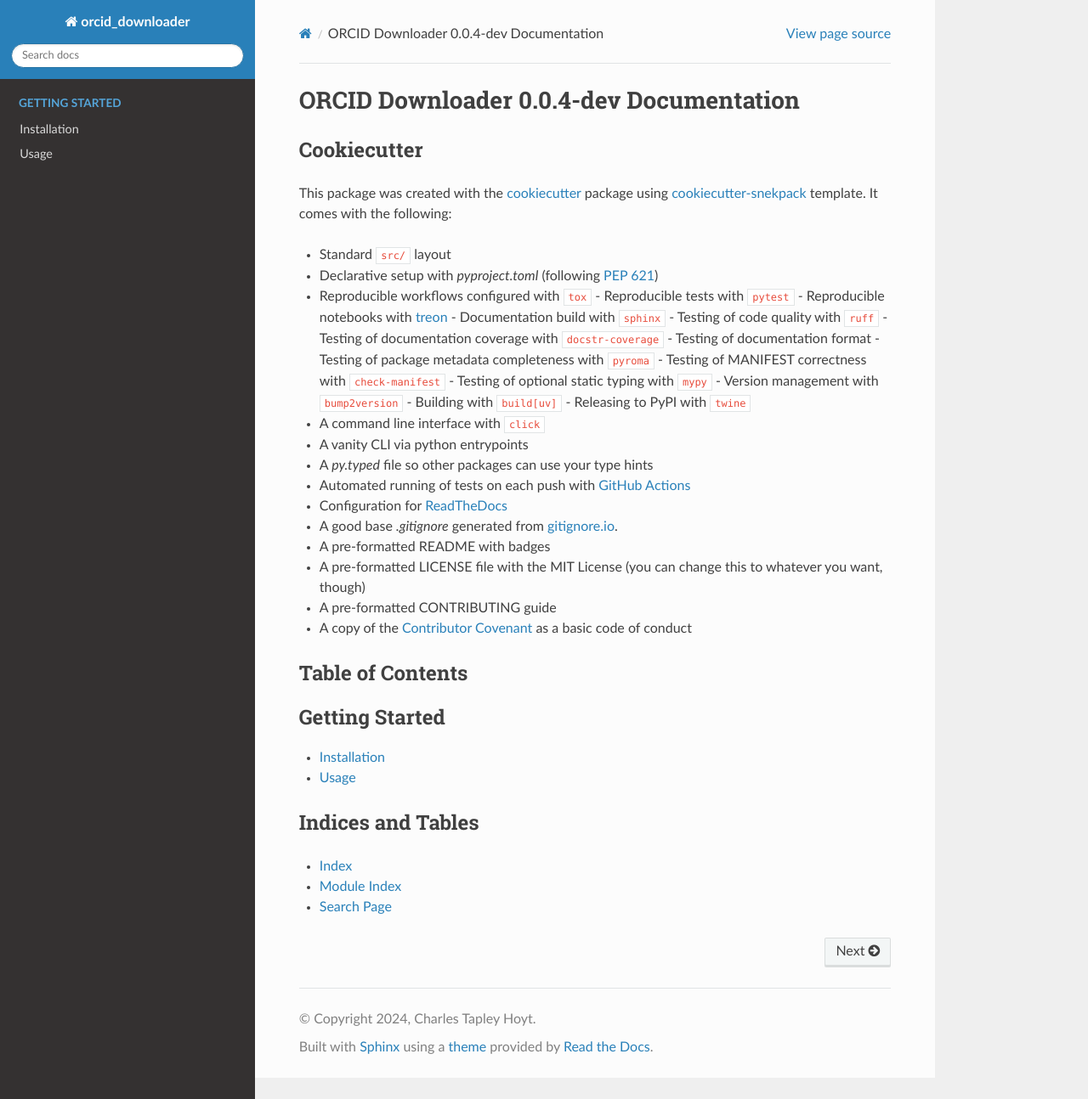
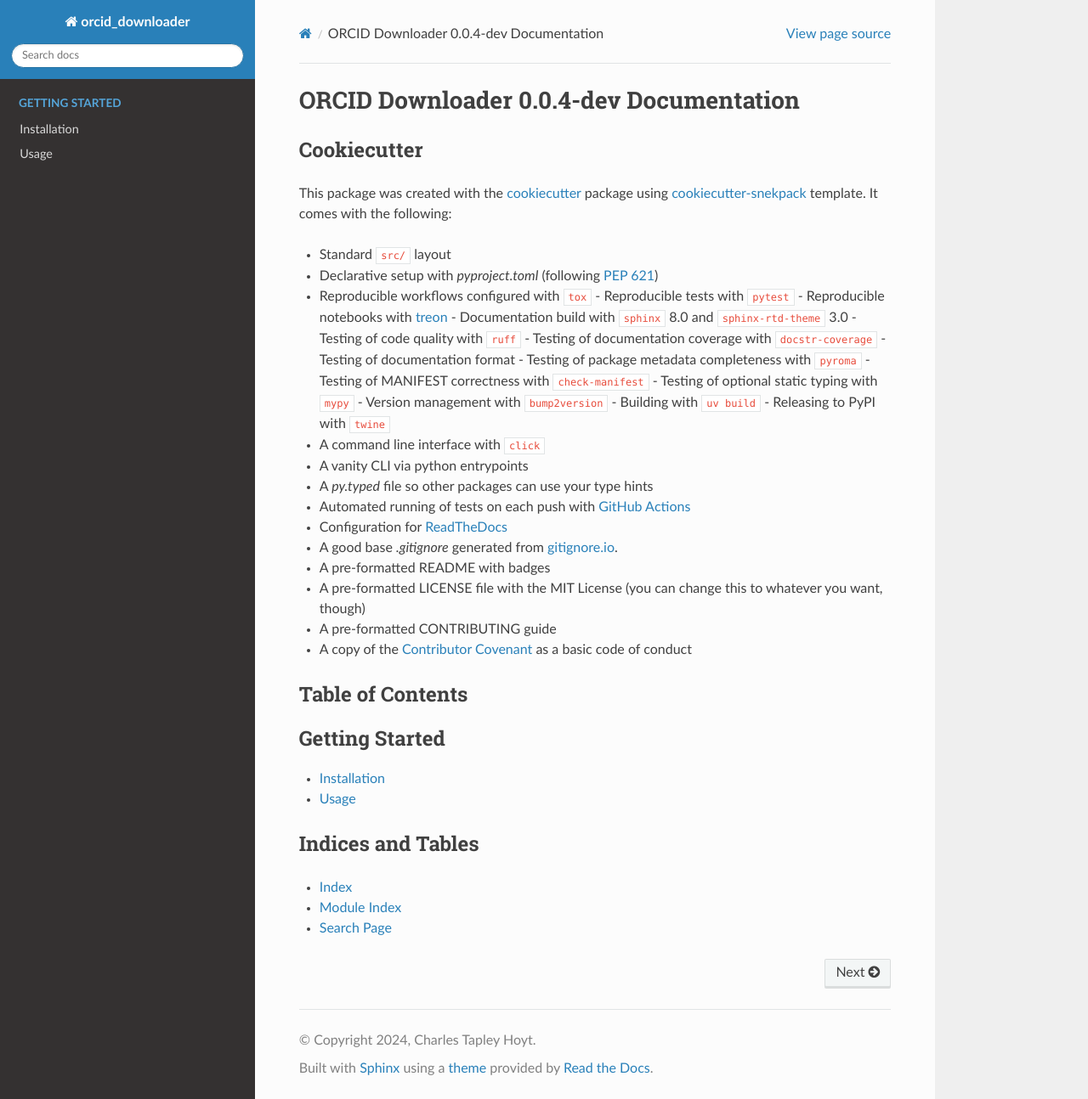
Before and after one commit to cthoyt/orcid_downloader, a Sphinx documentation site: the page built from docs/source/index.rst, in a window 1280 px wide and 1294 px high. Shown: the whole window at 85% size. Built offline with Sphinx 7.4.7 and the Read the Docs theme 3.1.0, drawn with Linux system fonts in a browser that asks for light colours.

```diff
--- a/docs/source/conf.py
+++ b/docs/source/conf.py
@@ -37,6 +37,19 @@ version = parsed_version.expand(r"\g<major>.\g<minor>.\g<patch>")
 
 if parsed_version.group("release"):
     tags.add("prerelease")  # noqa: F821
+
+
+# See https://about.readthedocs.com/blog/2024/07/addons-by-default/
+# Define the canonical URL if you are using a custom domain on Read the Docs
+html_baseurl = os.environ.get("READTHEDOCS_CANONICAL_URL", "")
+
+# See https://about.readthedocs.com/blog/2024/07/addons-by-default/
+# Tell Jinja2 templates the build is running on Read the Docs
+if os.environ.get("READTHEDOCS", "") == "True":
+    if "html_context" not in globals():
+        html_context = {}
+    html_context["READTHEDOCS"] = True  # noqa: F821
+
 
 # -- General configuration ---------------------------------------------------
 
@@ -78,7 +91,9 @@ templates_path = ["_templates"]
 # You can specify multiple suffix as a list of string:
 #
 # source_suffix = ['.rst', '.md']
-source_suffix = ".rst"
+source_suffix = {
+    ".rst": "restructuredtext",
+}
 
 # The master toctree document.
 master_doc = "index"
--- a/docs/source/index.rst
+++ b/docs/source/index.rst
@@ -12,7 +12,7 @@ It comes with the following:
 - Reproducible workflows configured with ``tox``
   - Reproducible tests with ``pytest``
   - Reproducible notebooks with `treon <https://github.com/reviewNB/treon>`_
-  - Documentation build with ``sphinx``
+  - Documentation build with ``sphinx`` 8.0 and ``sphinx-rtd-theme`` 3.0
   - Testing of code quality with ``ruff``
   - Testing of documentation coverage with ``docstr-coverage``
   - Testing of documentation format
@@ -20,7 +20,7 @@ It comes with the following:
   - Testing of MANIFEST correctness with ``check-manifest``
   - Testing of optional static typing with ``mypy``
   - Version management with ``bump2version``
-  - Building with ``build[uv]``
+  - Building with ``uv build``
   - Releasing to PyPI with ``twine``
 - A command line interface with ``click``
 - A vanity CLI via python entrypoints
```
Also changed, not shown: README.md (+2 -1 lines), pyproject.toml (+7 -17 lines), .cruft.json, 2 other files.
